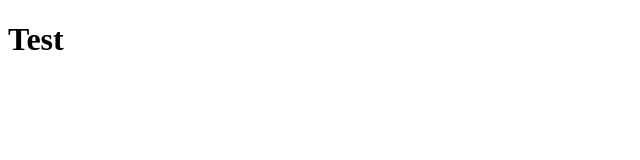
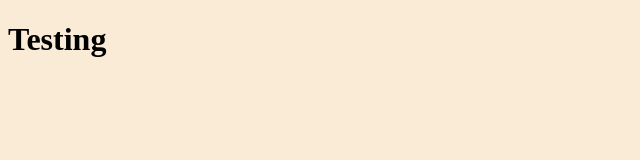
Before and after one commit to v-grillone/SignUpForm, a plain HTML site: page index.html in a window 1280 px wide. Shown: the whole page, without its empty margins (0-640 px from the left). Drawn offline with Linux system fonts and the light colour scheme.

Commit message:
Add index.html styles.css

```diff
--- a/index.html
+++ b/index.html
@@ -8,7 +8,7 @@
     <title>Document</title>
 </head>
 <body>
-    <h1>Test</h1>
+    <h1>Testing</h1>
 
 </body>
 </html>
--- a/styles.css
+++ b/styles.css
@@ -0,0 +1,3 @@
+* {
+    background-color: antiquewhite;
+}
```
